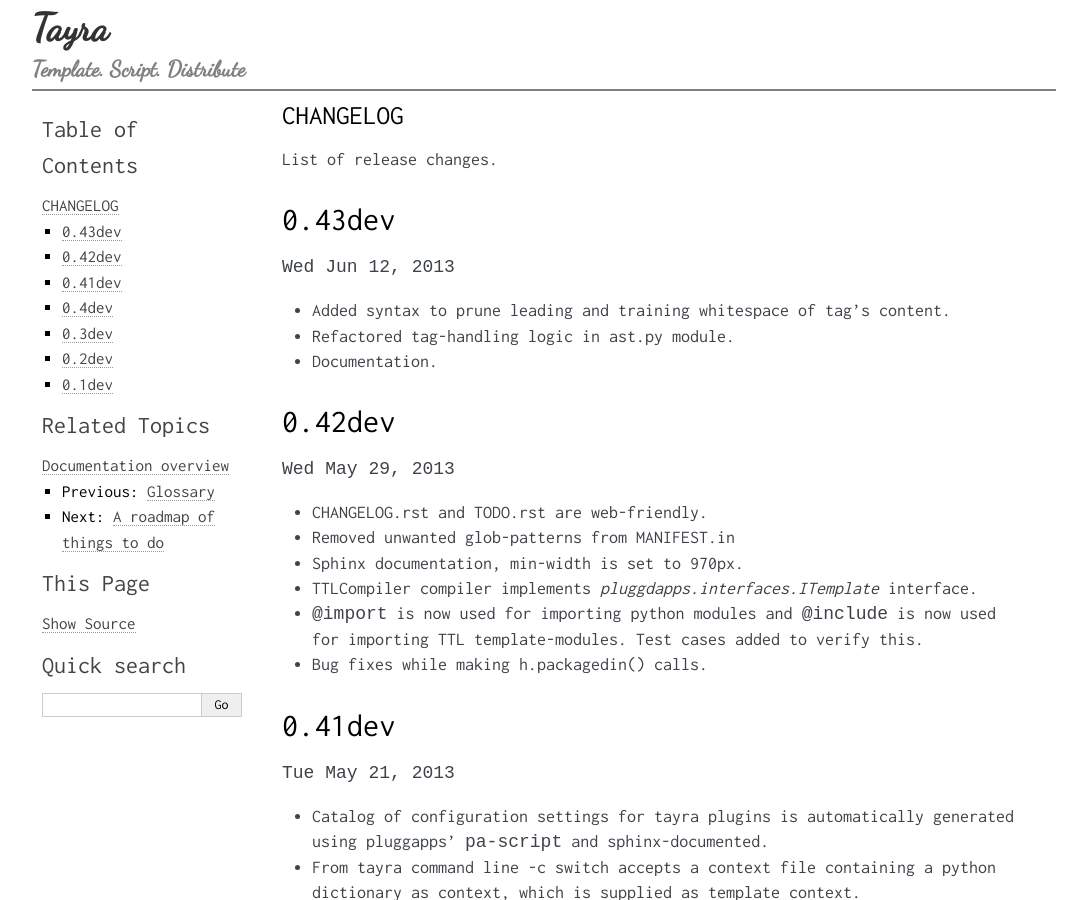
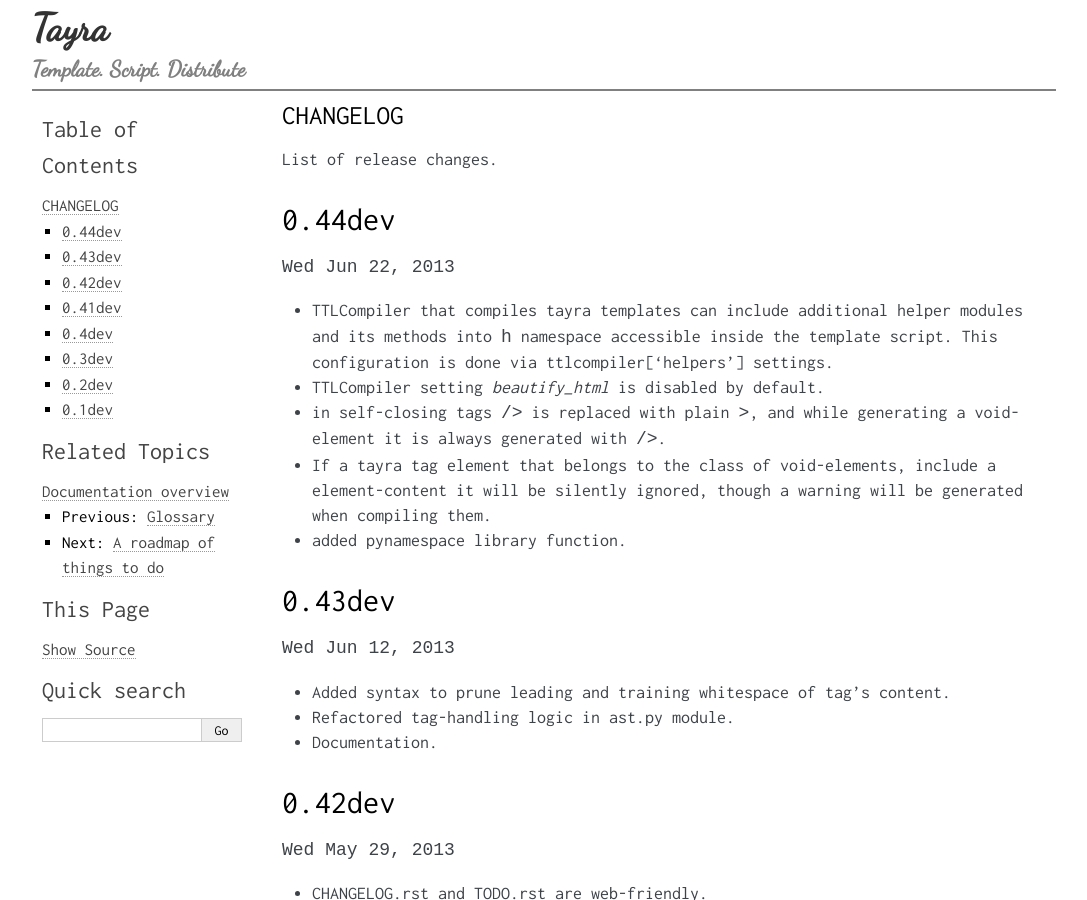
Before and after one commit to pluggdapps/tayra, a Sphinx documentation site: the page built from docs/CHANGELOG.rst, in a window 1280 px wide and 900 px high. Shown: the whole window, without its empty margins (96-1183 px from the left). Built offline with Sphinx 7.4.7, drawn with Linux system fonts in a browser that asks for light colours.

Commit message:
0.44dev release.

```diff
--- a/docs/CHANGELOG.rst
+++ b/docs/CHANGELOG.rst
@@ -2,6 +2,22 @@
 =========
 
 List of release changes.
+
+0.44dev
+-------
+
+``Wed Jun 22, 2013``
+
+- TTLCompiler that compiles tayra templates can include additional helper
+  modules and its methods into ``h`` namespace accessible inside the template
+  script. This configuration is done via ttlcompiler['helpers'] settings.
+- TTLCompiler setting `beautify_html` is disabled by default.
+- in self-closing tags ``/>`` is replaced with plain ``>``, and while
+  generating a void-element it is always generated with ``/>``.
+- If a tayra tag element that belongs to the class of void-elements,
+  include a element-content it will be silently ignored, though a warning will
+  be generated when compiling them.
+- added pynamespace library function.
 
 0.43dev
 -------
--- a/docs/configuration.rst
+++ b/docs/configuration.rst
@@ -90,6 +90,11 @@
     Cache the compiled python code in-memory to avoid re-compiling .ttl to
     .py file.
 
+helpers
+    Comma separated list of python modules. These modules will be imported
+    and its namespace will be merged with template context and can be
+    refered as ``h.``.
+
 lextab
     PLY-Lexer option. Points to the lex table that's used for optimized
     mode. Only if you're modifying the lexer and want some tests to avoid
```
Also changed, not shown: docs/TODO.rst (+15 -1 lines).
